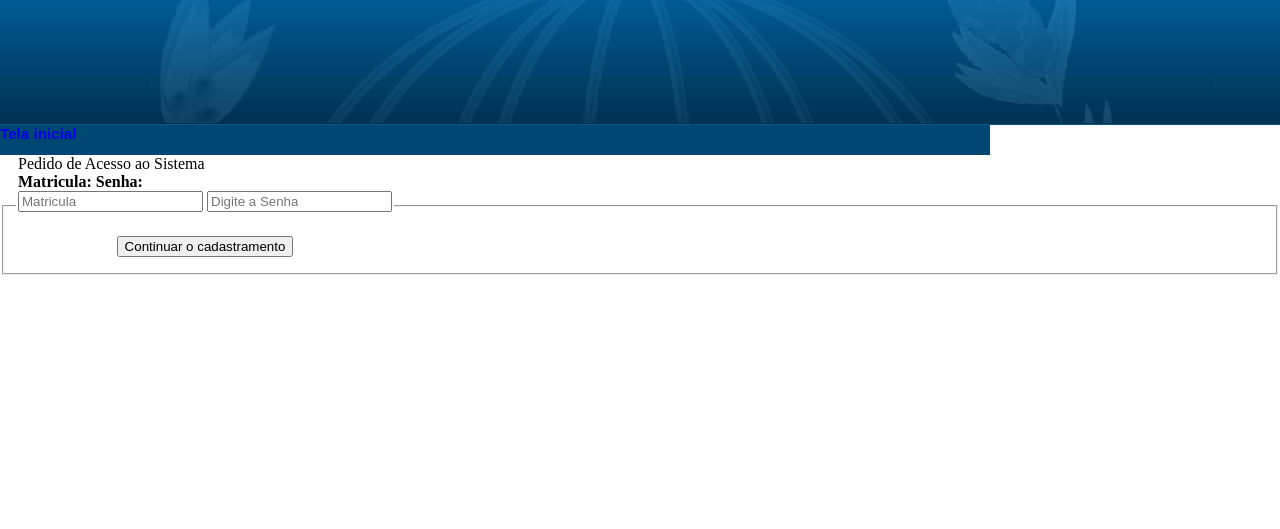
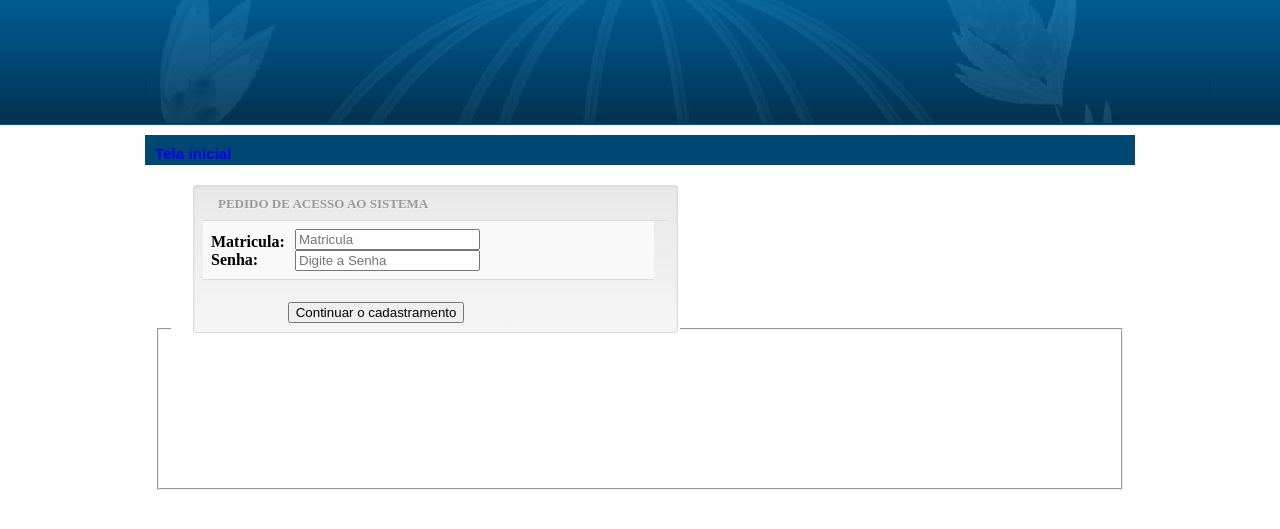
Before and after one commit to cp2-dc-info-projeto-final-2018/requisitos-sbm, a PHP site: page /cadastrausuario.html in a window 1280 px wide. Shown: the top 529 px of the page. Run offline with PHP 8.4, Linux system fonts and the light colour scheme.

Commit message:
modificando o style na maior responsa

```diff
--- a/style.css
+++ b/style.css
@@ -18,10 +18,172 @@ html, body {
   }
   #fundinho
   {
-    width :990px;
-    height:30px;
+
+    max-height:30px;
     background: #004772;
+    max-width: 990px;
+    margin: auto;
+    margin-top: 10px;
+    padding: 10px;
   }
+  #caixa
+  {
+    max-width: 990px;
+    margin: auto;
+    margin-top: 10px;
+    padding: 10px;
+  }
+  div.span6
+  {
+    width : 484.85px;
+    height: 287px;
+  }
+  div.well-small
+  {
+    padding: 9px;
+    -webkit-border-radius: 3px;
+    -moz-border-radius: 3px;
+    border-radius: 3px;
+  }
+  .well
+  {
+    min-height: 20px;
+    padding: 19px;
+    margin-bottom: 20px;
+    background-color: #f5f5f5;
+    border: 1px solid #e3e3e3;
+    -webkit-border-radius: 4px;
+    -moz-border-radius: 4px;
+    border-radius: 4px;
+    -webkit-box-shadow: inset 0 1px 1px rgba(0,0,0,0.05);
+    -moz-box-shadow: inset 0 1px 1px rgba(0,0,0,0.05);
+    box-shadow: inset 0 1px 1px rgba(0,0,0,0.05);
+  }
+  div.well{
+    background-image: -webkit-linear-gradient(top,#e8e8e8 0,#f5f5f5 100%);
+background-image: -o-linear-gradient(top,#e8e8e8 0,#f5f5f5 100%);
+background-image: -webkit-gradient(linear,left top,left bottom,from(#e8e8e8),to(#f5f5f5));
+background-image: linear-gradient(to bottom,#e8e8e8 0,#f5f5f5 100%);
+filter: progid:DXImageTransform.Microsoft.gradient(startColorstr='#ffe8e8e8', endColorstr='#fff5f5f5', GradientType=0);
+background-repeat: repeat-x;
+border-color: #dcdcdc;
+-webkit-box-shadow: inset 0 1px 3px rgba(0,0,0,.05), 0 1px 0 rgba(255,255,255,.1);
+box-shadow: inset 0 1px 3px rgba(0,0,0,.05), 0 1px 0 rgba(255,255,255,.1);
+}
+.well .module-title.nav-header {
+    padding: 0px 15px 7px;
+    margin: 0px;
+}
+.quick-icons .nav-header, .well .module-title.nav-header {
+    font-size: 13px;
+}
+.nav-header {
+    display: block;
+    padding: 3px 15px;
+    font-size: 11px;
+    font-weight: bold;
+    line-height: 18px;
+    color: #999;
+    text-shadow: 0 1px 0 rgba(255,255,255,0.5);
+    text-transform: uppercase;
+}
+
+.list-striped, .row-striped {
+  list-style: none;
+  line-height: 18px;
+  text-align: left;
+  vertical-align: middle;
+  border-top: 1px solid #ddd;
+  margin-left: 0;
+}
+* {
+    -webkit-box-sizing: border-box;
+    -moz-box-sizing: border-box;
+    box-sizing: border-box;
+}
+.list-striped li:nth-child(odd), .list-striped dd:nth-child(odd), .row-striped .row:nth-child(odd), .row-striped .row-fluid:nth-child(odd) {
+    background-color: #f9f9f9;
+}
+.row-striped .row-fluid {
+    width: 97%;
+}
+.list-striped li, .list-striped dd, .row-striped .row, .row-striped .row-fluid {
+    border-bottom: 1px solid #ddd;
+    padding: 8px;
+}
+.row-fluid {
+    width: 100%;
+}
+.row-fluid:before, .row-fluid:after {
+    display: table;
+    content: "";
+    line-height: 0;
+}
+:after, :before {
+    -webkit-box-sizing: border-box;
+    -moz-box-sizing: border-box;
+    box-sizing: border-box;
+}
+.row-striped .row-fluid [class*="span"]:first-child {
+    margin-left: 0;
+}
+.row-striped .row-fluid [class*="span"] {
+    margin-left: 8px;
+}
+.row-striped .row-fluid [class*="span"] {
+    min-height: 10px;
+}
+.row-fluid [class*="span"]:first-child {
+    margin-left: 0;
+}
+@media (min-width: 768px)
+.row-fluid [class*="span"] {
+    margin-left: 15px;
+}
+.row-fluid .span9 {
+    width: 74.468085106383%;
+}
+.row-fluid .span9 {
+    width: 74.468085106383%;
+}
+.span9 {
+    width: 700px;
+}
+[class*="span"] {
+    float: left;
+    min-height: 1px;
+    margin-left: 20px;
+}
+.areaLabel1 {
+    width: 80px;
+    display: inline-block !important;
+}
+strong {
+    font-weight: bold;
+}
+b, strong {
+    font-weight: 700;
+}
+strong, b {
+    font-weight: bold;
+}
+.areaDados {
+    width: 140px;
+    display: inline-block !important;
+}
+.row-fluid:after {
+    clear: both;
+}
+.row-fluid:before, .row-fluid:after {
+    display: table;
+    content: "";
+    line-height: 0;
+}
+:after, :before {
+    -webkit-box-sizing: border-box;
+    -moz-box-sizing: border-box;
+    box-sizing: border-box;
+}
   ul {
     padding: 0;
     margin : 0 0 12px 0 px;
```
